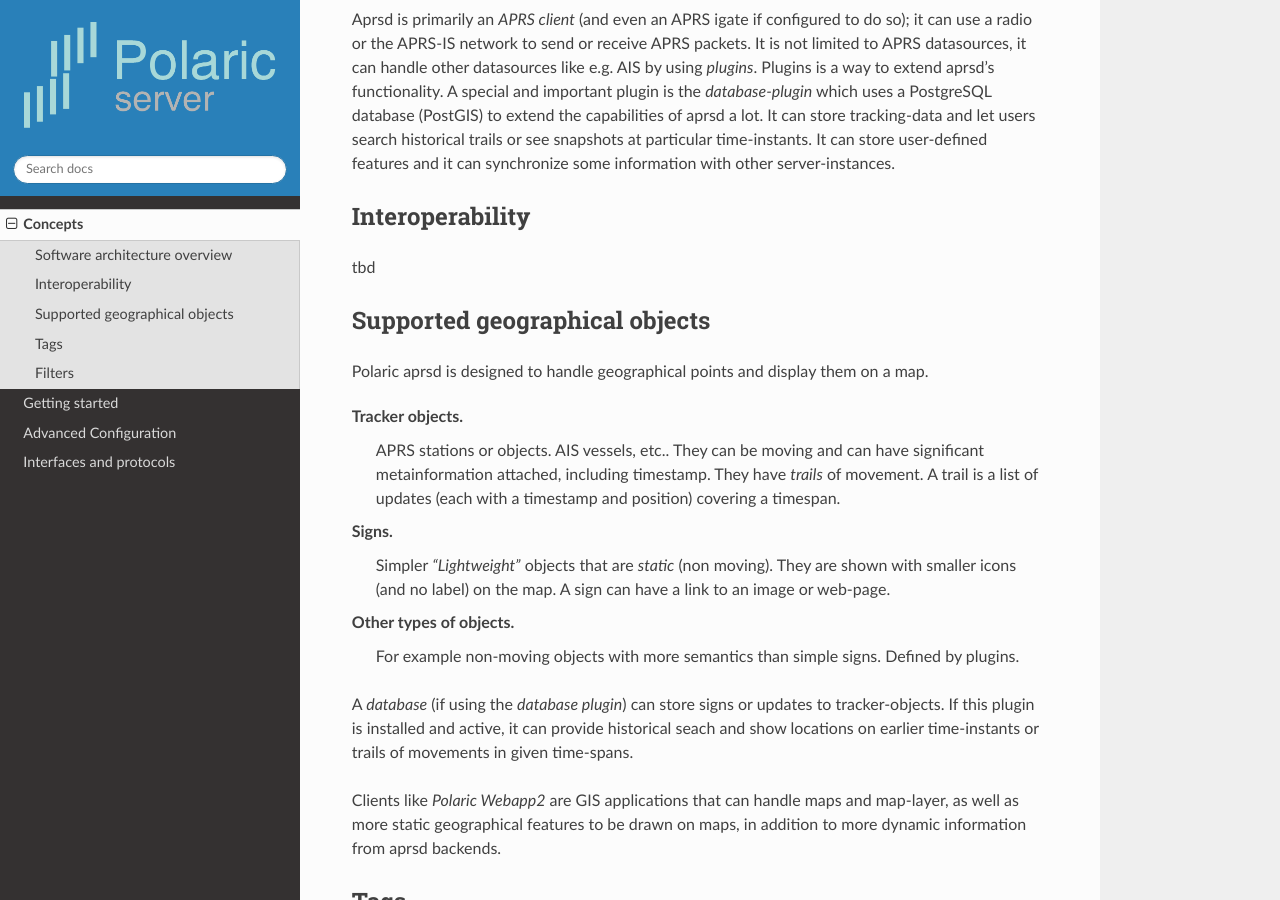
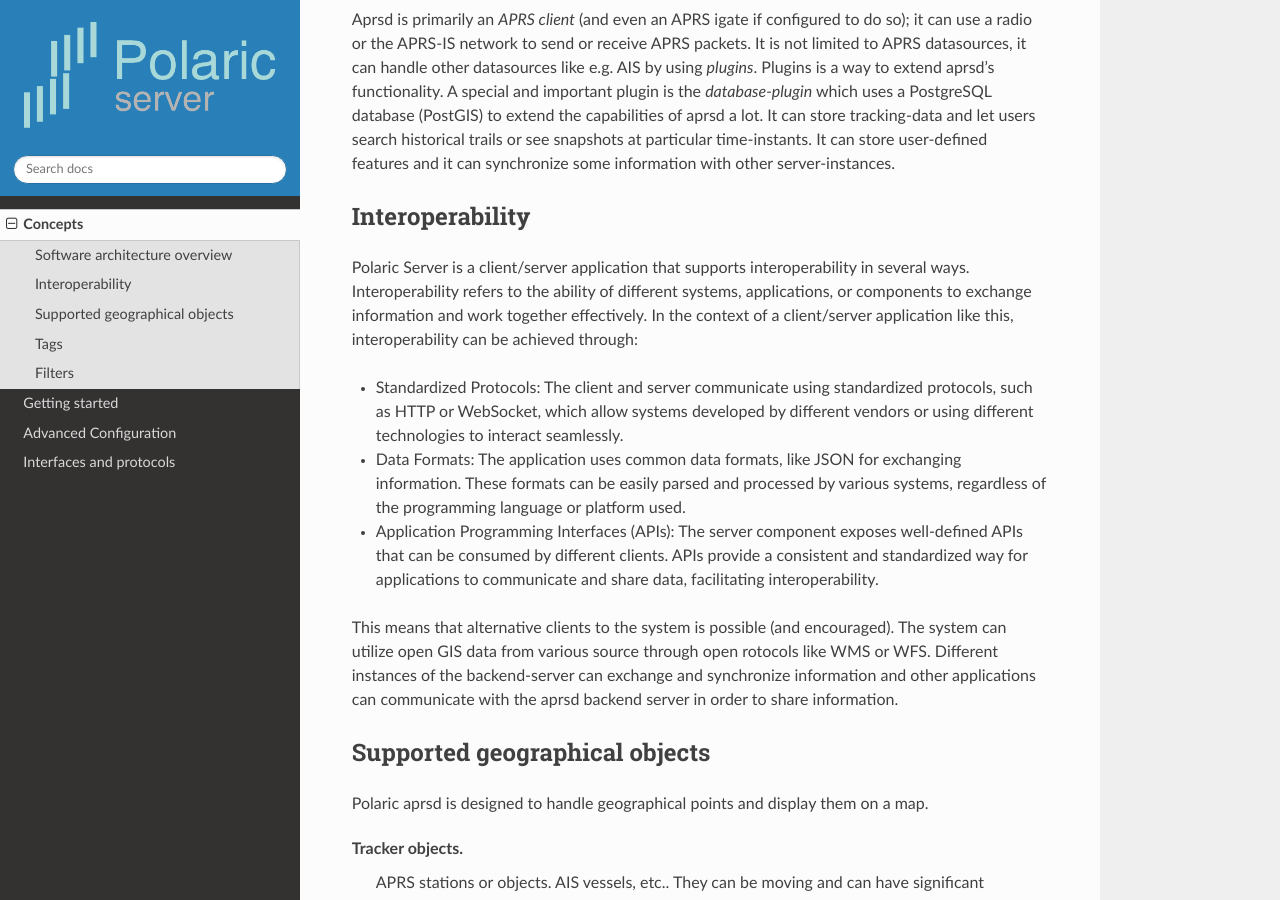
Before and after one commit to joakimsk/docs, a Sphinx documentation site: the page built from docs/source/concepts.rst, in a window 1280 px wide and 900 px high, scrolled down 1215 px. Built offline with Sphinx 7.4.7 and the Read the Docs theme 2.0.0, drawn with Linux system fonts in a browser that asks for light colours.

Commit message:
Update concepts.rst

```diff
--- a/docs/source/concepts.rst
+++ b/docs/source/concepts.rst
@@ -23,7 +23,15 @@
 Interoperability
 ----------------
 
-tbd
+Polaric Server is a client/server application that supports interoperability in several ways. Interoperability refers to the ability of different systems, applications, or components to exchange information and work together effectively. In the context of a client/server application like this, interoperability can be achieved through:
+
+* Standardized Protocols: The client and server communicate using standardized protocols, such as HTTP or WebSocket, which allow systems developed by different vendors or using different technologies to interact seamlessly.
+
+* Data Formats: The application uses common data formats, like JSON for exchanging information. These formats can be easily parsed and processed by various systems, regardless of the programming language or platform used.
+
+* Application Programming Interfaces (APIs): The server component exposes well-defined APIs that can be consumed by different clients. APIs provide a consistent and standardized way for applications to communicate and share data, facilitating interoperability.
+
+This means that alternative clients to the system is possible (and encouraged). The system can utilize open GIS data from various source through open rotocols like WMS or WFS. Different instances of the backend-server can exchange and synchronize information and other applications can communicate with the aprsd backend server in order to share information.
 
 
 Supported geographical objects
```
